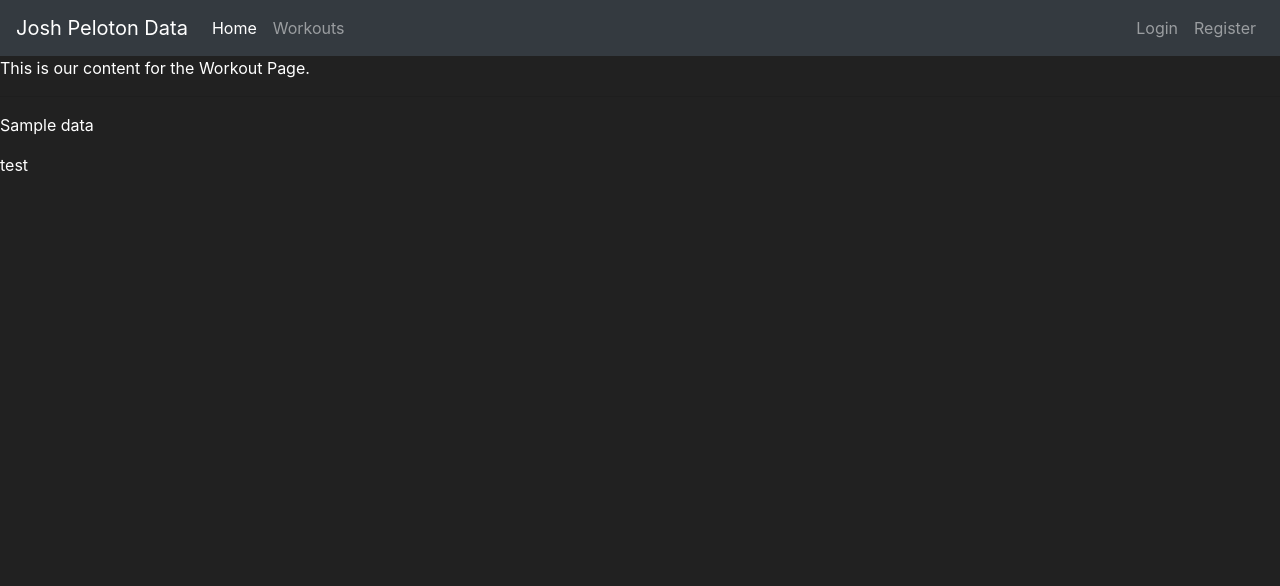
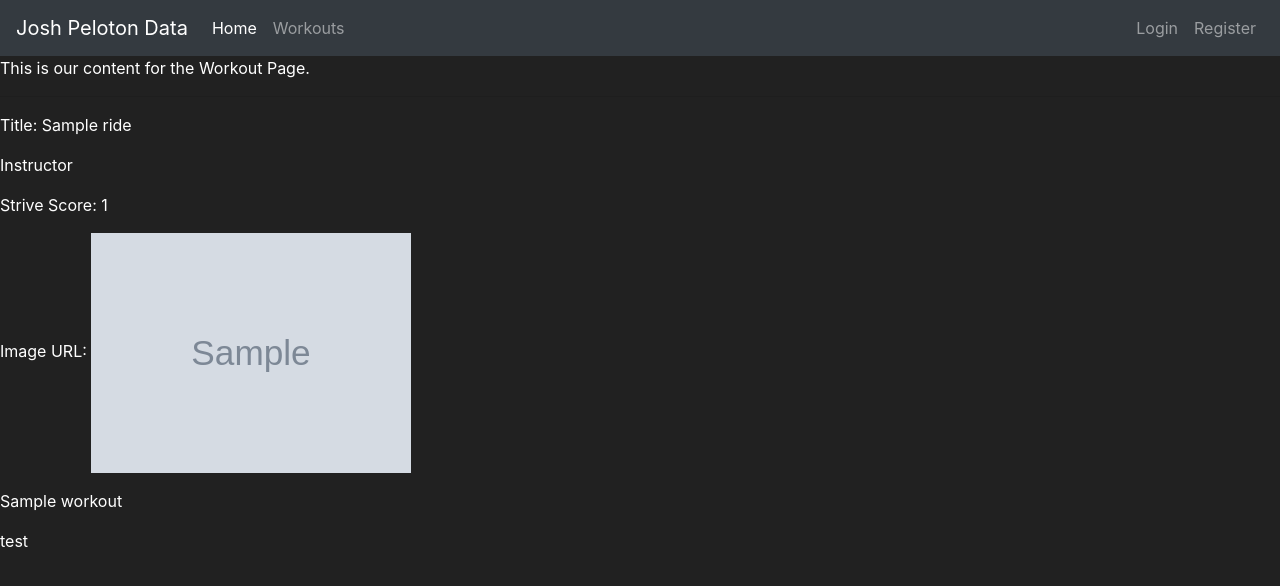
Before and after one commit to jhjacobson/peloton-client-library, a Flask app: page /workouts in a window 1280 px wide. Shown: the top 586 px of the page. Run offline with Flask 2, Linux system fonts and the light colour scheme; grey boxes marked "Sample" are stand-in pictures; a database or web service that is not in the repository returns one stand-in record (values such as "Sample title"); some libraries are stand-ins or nearby versions.

Commit message:
reorg db creation and add content to workout page

```diff
--- a/peloton/__init__.py
+++ b/peloton/__init__.py
@@ -12,15 +12,15 @@ from .peloton import PelotonInstructor
 from .peloton import PelotonWorkoutSegment
 from .peloton import PelotonWorkoutFactory
 
-
 from flask import Flask, render_template
 from bson.objectid import ObjectId
 
+"""
 from pymongo import MongoClient
-
 client = MongoClient('localhost', 27017)
 db = client.peloton_db
 workouts_db = db.workouts
+"""
 
 app = Flask(__name__)
 
--- a/peloton/peloton.py
+++ b/peloton/peloton.py
@@ -11,6 +11,11 @@ from datetime import timedelta
 from datetime import timezone
 from datetime import date
 from .version import __version__
+
+from pymongo import MongoClient
+client = MongoClient('localhost', 27017)
+db = client.peloton_db
+workouts_db = db.workouts
 
 # Set our base URL location
 _BASE_URL = 'https://api.onepeloton.com'
@@ -723,6 +728,7 @@ class PelotonWorkoutFactory(PelotonAPI):
 
         # Get our first page, which includes number of successive pages
         res = cls._api_request(uri, params).json()
+        workouts_db.insert_one(res['data'][0])
 
         # Return our single workout, without having to get a bunch of
         # extra data from the API
--- a/peloton/routes.py
+++ b/peloton/routes.py
@@ -1,6 +1,6 @@
 from peloton import app
 from flask import render_template, redirect, url_for, flash
-from peloton import workouts_db
+from .peloton import workouts_db
 
 from flask import render_template, redirect, url_for, flash
 
--- a/peloton/templates/workouts.html
+++ b/peloton/templates/workouts.html
@@ -7,7 +7,11 @@
     This is our content for the Workout Page.
     <hr>
     {% for workout in workouts %}
-    <p>{{ workout['data'] }} </p>
+    <p>Title: {{ workout['ride']['title'] }} </p>
+    <p> Instructor </p>
+    <p>Strive Score: {{ workout['effort_zones']['total_effort_points']}}
+    <p>Image URL: <img src="{{workout['ride']['image_url']}}" width=25% height=25%> </p>
+    <p>{{ workout }} </p>
     {% endfor %}
     test
 
```
